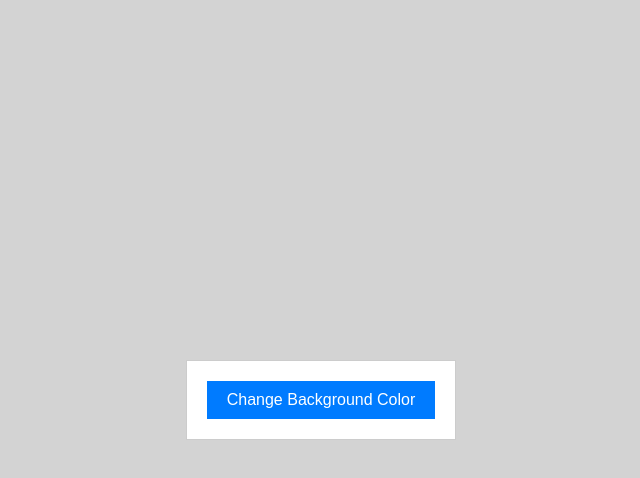
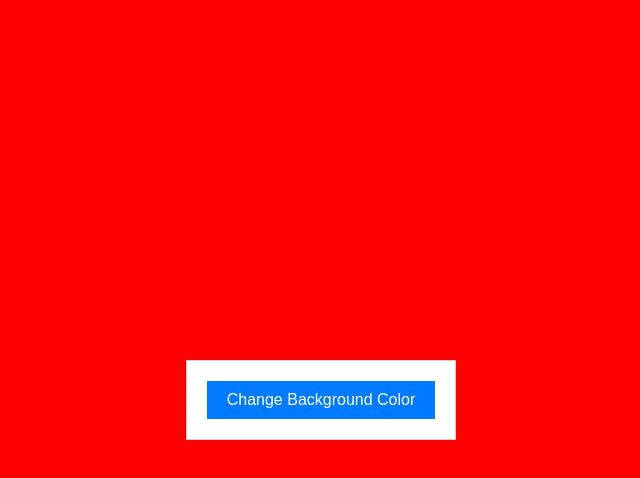
Before and after one commit to Mahanteshchittapur/color, a plain HTML site: page index.html in a window 1280 px wide. Both pictures are taken after a click on the button "Change Background Color". Shown: the whole page, without its empty margins (319-959 px from the left). Drawn offline with Linux system fonts and the light colour scheme.

Commit message:
Update index.html

```diff
--- a/index.html
+++ b/index.html
@@ -34,7 +34,7 @@
     </style>
    <script>
         function changeBackgroundColor() {
-            document.body.style.backgroundColor = "lightgray";
+            document.body.style.backgroundColor = "red";
         }
 
         document.addEventListener("keydown", function(event) {
```
